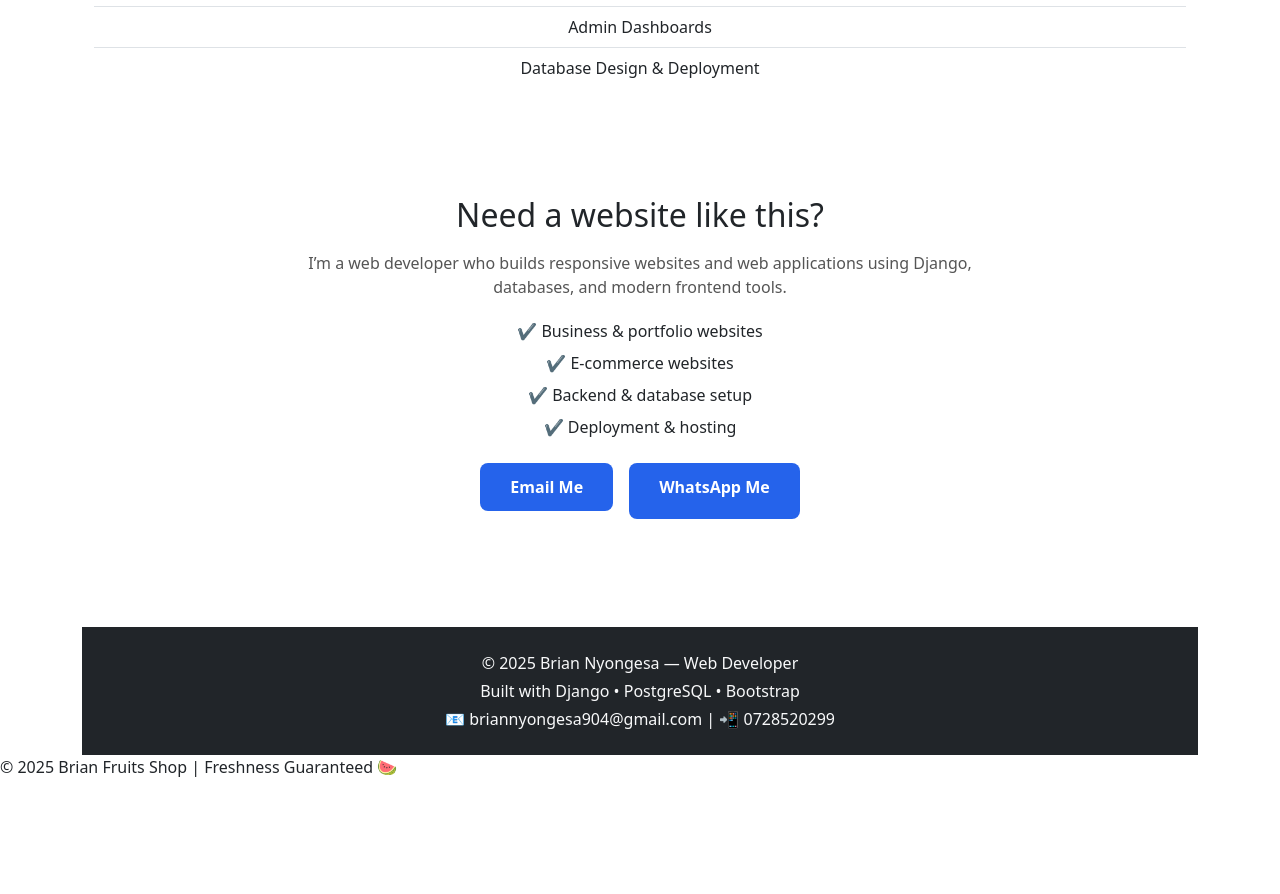
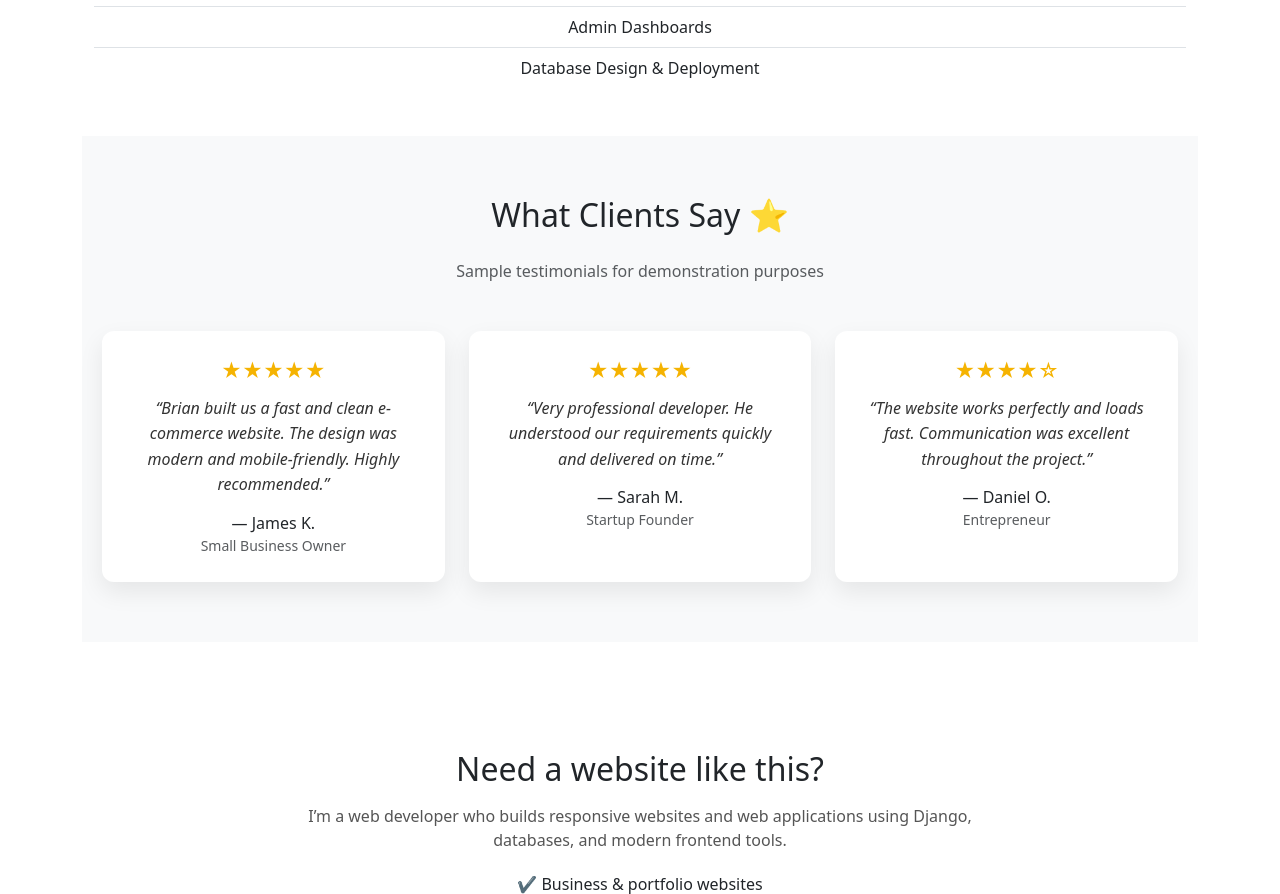
Before and after one commit to briannyongesa904-sys/brian-fruit-shop, a Django app: page / in a window 1280 px wide. Shown: the part 3026-3920 px from the top of the page. Before the commit the page ends 3803 px from the top, so only its background shows below. Run offline with Django 5.2, Linux system fonts and the light colour scheme; data comes from the database, SQL or seed files in the repository; data that the repository does not hold is empty.

Commit message:
Add star-rated testimonials section

```diff
--- a/Brianfruitshop/static/css/style.css
+++ b/Brianfruitshop/static/css/style.css
@@ -128,3 +128,61 @@
 .contact-buttons .btn-primary:hover {
     background: #1e40af;
 }
+
+/* ================= TESTIMONIALS ================= */
+.testimonials {
+    padding: 60px 20px;
+    background: #f8f9fa;
+}
+
+.testimonial-card {
+    background: #ffffff;
+    padding: 25px;
+    border-radius: 12px;
+    box-shadow: 0 10px 25px rgba(0, 0, 0, 0.08);
+    height: 100%;
+    transition: transform 0.3s ease;
+}
+
+.testimonial-card:hover {
+    transform: translateY(-5px);
+}
+
+.testimonial-text {
+    font-style: italic;
+    color: #333;
+    line-height: 1.6;
+}
+
+/* ================= TESTIMONIALS ================= */
+.testimonials {
+    padding: 60px 20px;
+    background: #f8f9fa;
+}
+
+.testimonial-card {
+    background: #ffffff;
+    padding: 25px;
+    border-radius: 12px;
+    box-shadow: 0 10px 25px rgba(0, 0, 0, 0.08);
+    height: 100%;
+    transition: transform 0.3s ease;
+}
+
+.testimonial-card:hover {
+    transform: translateY(-5px);
+}
+
+.testimonial-text {
+    font-style: italic;
+    color: #333;
+    line-height: 1.6;
+    margin-top: 10px;
+}
+
+/* ⭐ Star Ratings */
+.stars {
+    color: #f5b301;
+    font-size: 20px;
+    margin-bottom: 10px;
+}
--- a/products/templates/products/index.html
+++ b/products/templates/products/index.html
@@ -72,6 +72,54 @@
     </ul>
 </section>
 
+<!-- ================= TESTIMONIALS SECTION ================= -->
+<section class="testimonials">
+    <h2 class="text-center mb-4">What Clients Say ⭐</h2>
+
+    <p class="text-center text-muted mb-5">
+        Sample testimonials for demonstration purposes
+    </p>
+
+    <div class="row g-4 justify-content-center">
+        <div class="col-md-4 col-sm-6">
+            <div class="testimonial-card text-center">
+                <div class="stars">★★★★★</div>
+                <p class="testimonial-text">
+                    “Brian built us a fast and clean e-commerce website.
+                    The design was modern and mobile-friendly.
+                    Highly recommended.”
+                </p>
+                <h6 class="mt-3 mb-0">— James K.</h6>
+                <small class="text-muted">Small Business Owner</small>
+            </div>
+        </div>
+
+        <div class="col-md-4 col-sm-6">
+            <div class="testimonial-card text-center">
+                <div class="stars">★★★★★</div>
+                <p class="testimonial-text">
+                    “Very professional developer.
+                    He understood our requirements quickly and delivered on time.”
+                </p>
+                <h6 class="mt-3 mb-0">— Sarah M.</h6>
+                <small class="text-muted">Startup Founder</small>
+            </div>
+        </div>
+
+        <div class="col-md-4 col-sm-6">
+            <div class="testimonial-card text-center">
+                <div class="stars">★★★★☆</div>
+                <p class="testimonial-text">
+                    “The website works perfectly and loads fast.
+                    Communication was excellent throughout the project.”
+                </p>
+                <h6 class="mt-3 mb-0">— Daniel O.</h6>
+                <small class="text-muted">Entrepreneur</small>
+            </div>
+        </div>
+    </div>
+</section>
+
 <!-- ================= HIRE ME SECTION ================= -->
 <section id="hire-me" class="hire-me mt-5">
     <h2 class="text-center mb-3">Need a website like this?</h2>
```
